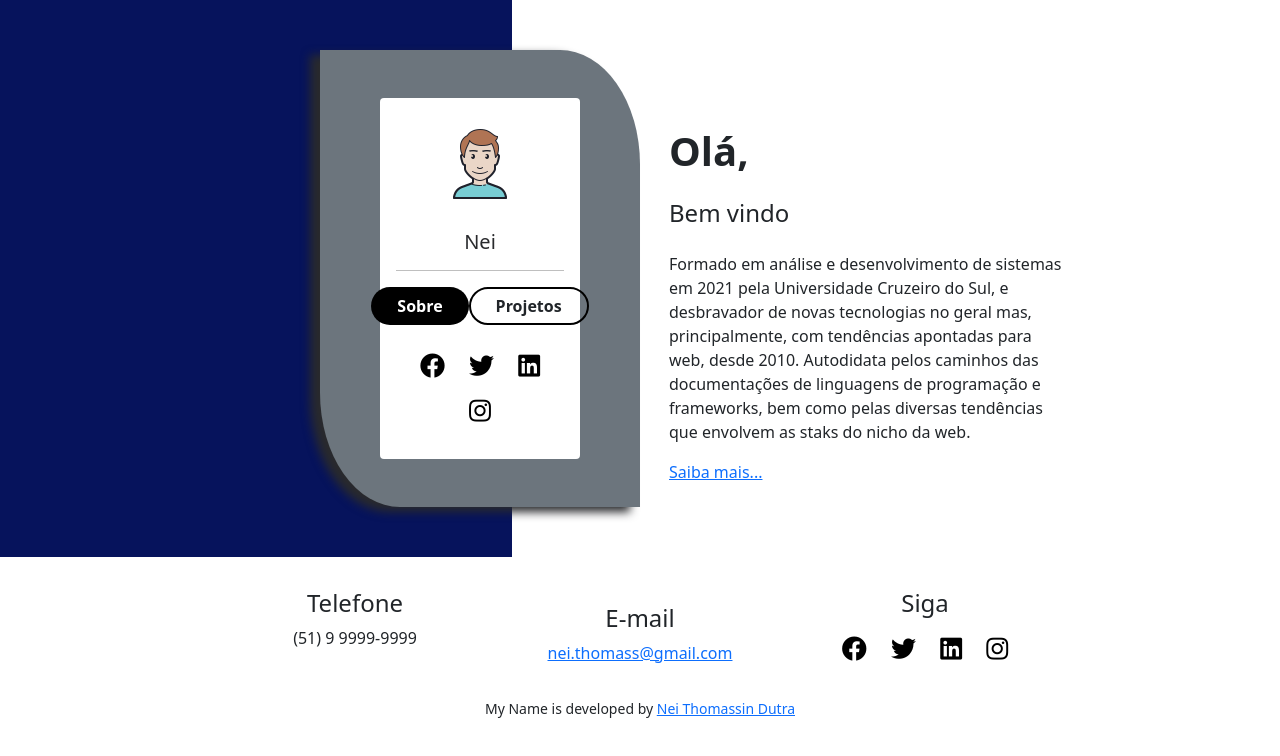
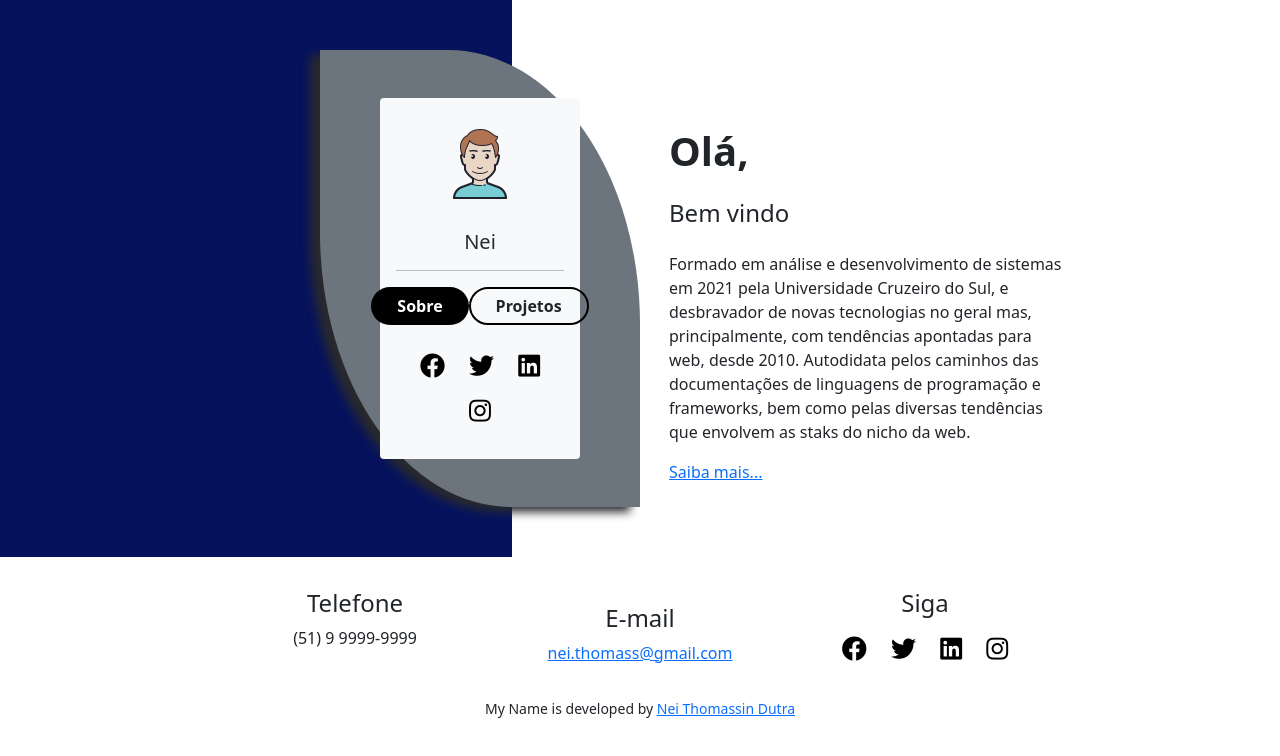
Before and after one commit to NeiTDutra/codaimyname, a website: page public/index.html in a window 1280 px wide. Drawn offline with nearby package versions, Linux system fonts and the light colour scheme.

Commit message:
adjust cards

```diff
--- a/public/css/styles.css
+++ b/public/css/styles.css
@@ -4,7 +4,8 @@ body{
 }
 
 .halfradius {
-    border-radius: 0 25% 0 25%;
+    border-bottom-left-radius: 60%;
+    border-top-right-radius: 60%;
 }
 
 .hide {
--- a/public/index.html
+++ b/public/index.html
@@ -13,11 +13,11 @@
     <title>My name</title>
 </head>
 <body>
-    <div class="ajuste">
+    <div>
         <div class="container-fluid container-linear">
             <div class="row container-card">
                 <div class="col-12 offset-lg-3 col-md-3 col-lg-3 card-col halfradius bg-secondary">
-                    <div class="card card-perfil m-5">
+                    <div class="card card-perfil m-5 bg-light">
                         <div class="img-perfil-card">
                             <img src="./images/user.png"
                                 class=" card-image" alt="imagem de perfil">
```
